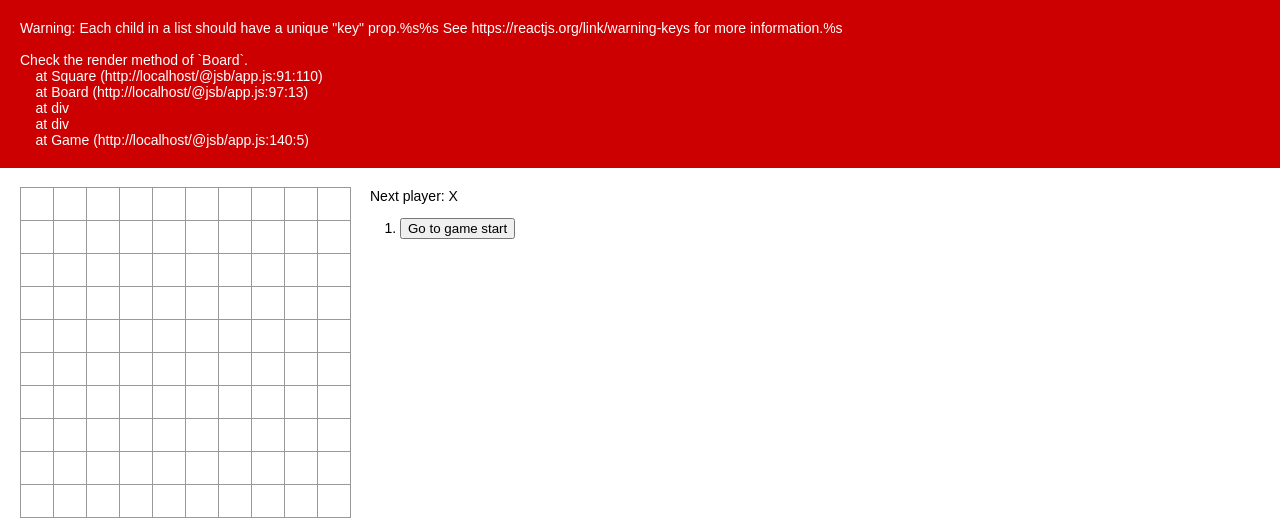
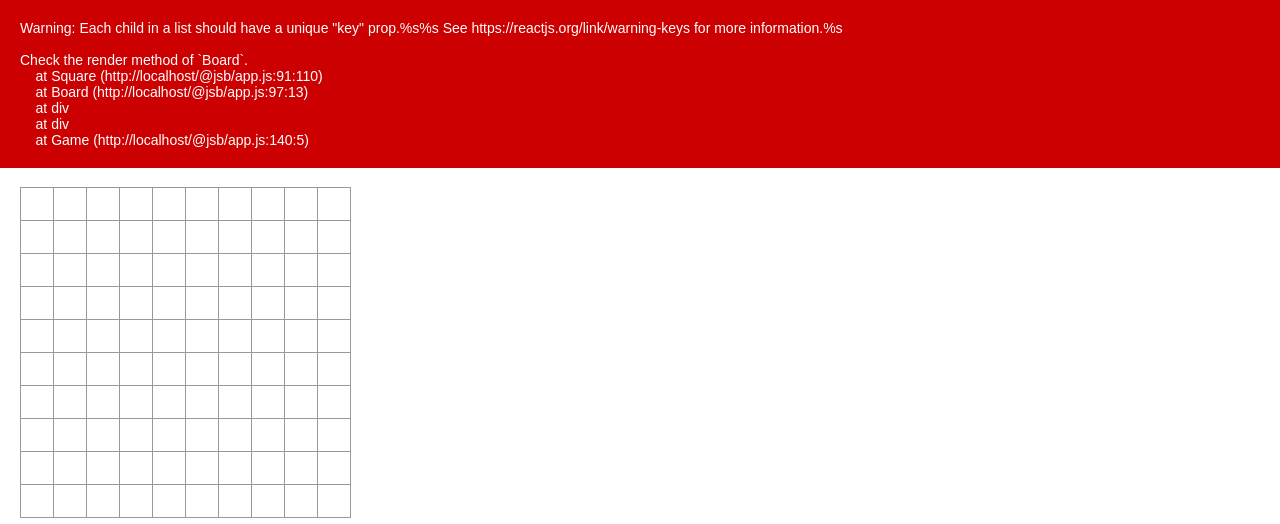
Before and after one commit to CoulyGuilhem/ProjetReact, a React (Create React App) app: page / in a window 1280 px wide. Shown: the top 524 px of the page. Built offline with nearby package versions, Linux system fonts and the light colour scheme.

Commit message:
grille 10 x 10

```diff
--- a/src/index.js
+++ b/src/index.js
@@ -23,10 +23,10 @@ class Board extends React.Component {
         );
     }
 
-    renderRows(){
+    renderRows(coordonne){
         const rows = [];
         for (let i = 0; i < 10; i++){
-            rows.push(this.renderSquare(i))
+            rows.push(this.renderSquare(i+coordonne*10))
         }
         return (
             <div className="board-row">
@@ -38,7 +38,7 @@ class Board extends React.Component {
     render() {
         const table = [];
         for (let i = 0; i < 10; i++){
-            table.push(this.renderRows())
+            table.push(this.renderRows(i))
         }
         return (
             <div>
@@ -91,25 +91,6 @@ class Game extends React.Component {
     render() {
         const history = this.state.history;
         const current = history[this.state.stepNumber];
-        const winner = calculateWinner(current.squares);
-
-        const moves = history.map((step, move) => {
-            const desc = move ?
-                'Go to move #' + move :
-                'Go to game start';
-            return (
-                <li key={move}>
-                    <button onClick={() => this.jumpTo(move)}>{desc}</button>
-                </li>
-            );
-        });
-
-        let status;
-        if (winner) {
-            status = "Winner: " + winner;
-        } else {
-            status = "Next player: " + (this.state.xIsNext ? "X" : "O");
-        }
 
         return (
             <div className="game">
@@ -118,10 +99,6 @@ class Game extends React.Component {
                         squares={current.squares}
                         onClick={i => this.handleClick(i)}
                     />
-                </div>
-                <div className="game-info">
-                    <div>{status}</div>
-                    <ol>{moves}</ol>
                 </div>
             </div>
         );
```
